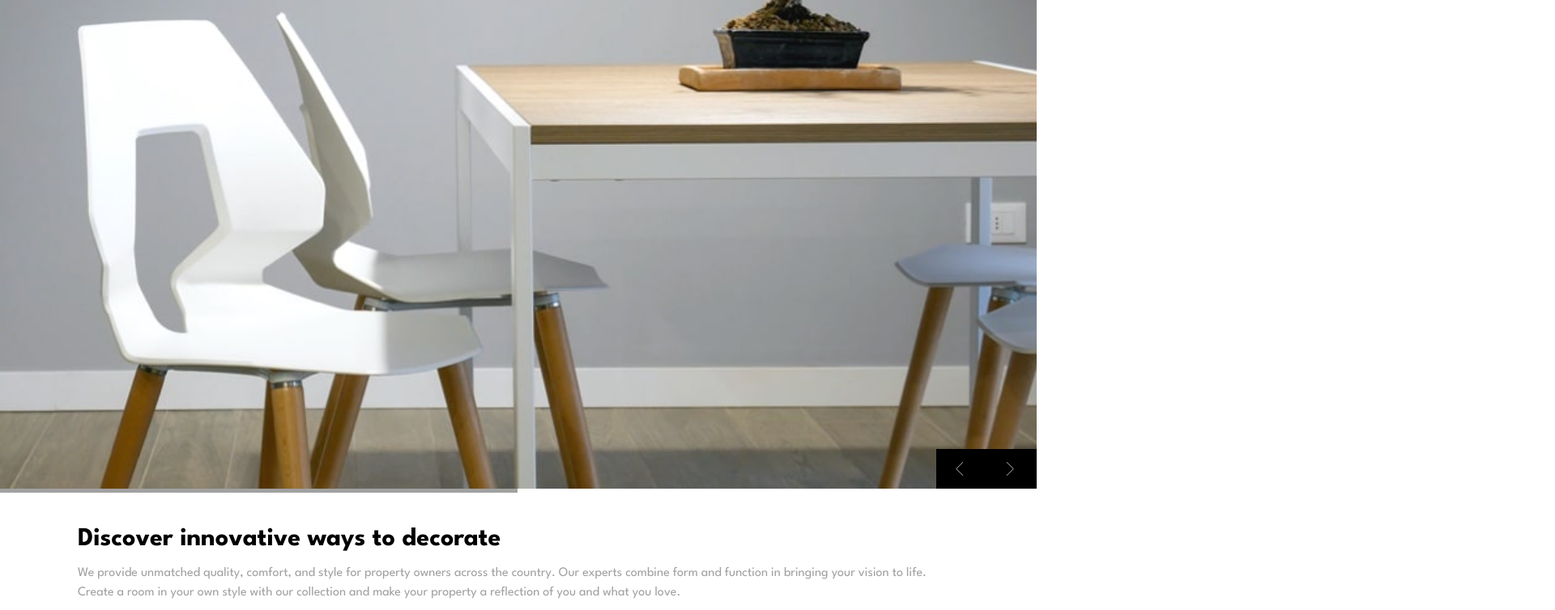
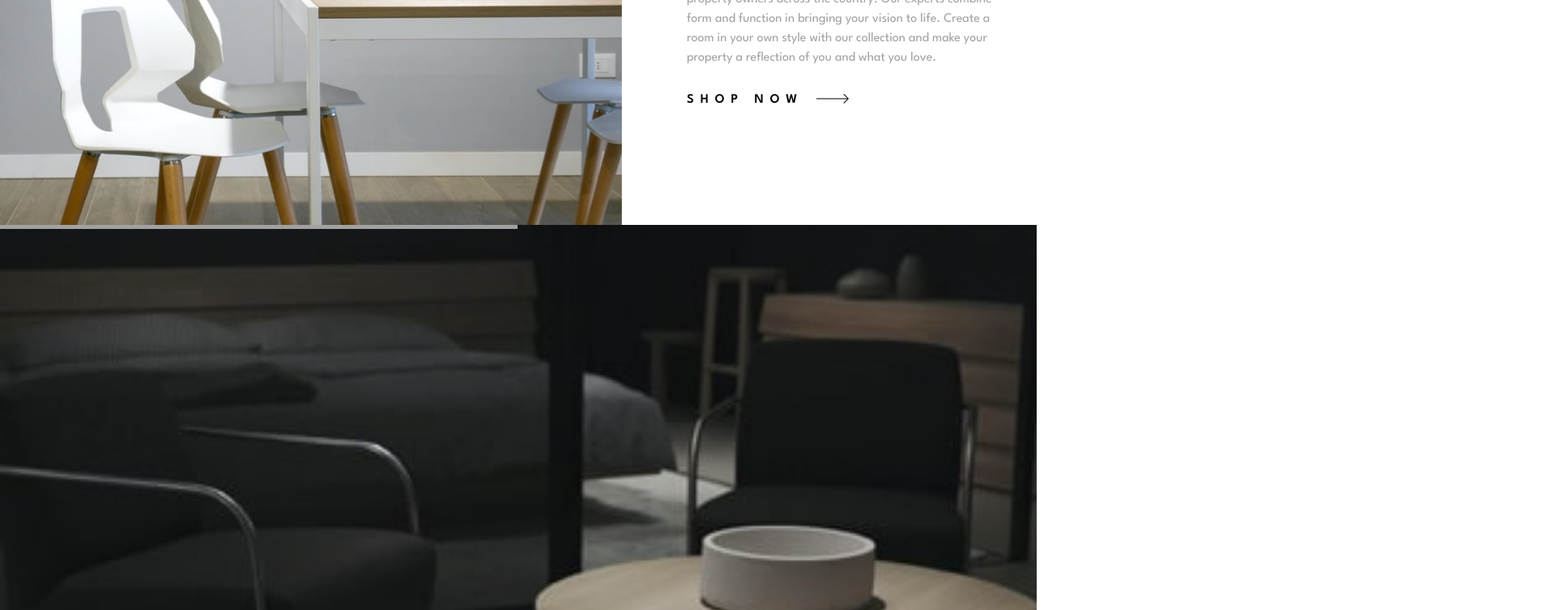
Before and after one commit to Arteque/room-homepage, a website: page index.html in a window 1280 px wide. Shown: the part 210-964 px from the top of the page at 81% size, 1920 px wide, since content can reach past the window. Drawn offline with Linux system fonts and the light colour scheme.

Commit message:
Start page Slider Desktop view

```diff
--- a/App.scss
+++ b/App.scss
@@ -54,7 +54,7 @@ a{
         justify-content: center;
         width: fit-content;
         padding-block: 1rem;
-        margin-block-end: 2rem;
+        // margin-block-end: 2rem;
     }
 }
 img{
@@ -97,8 +97,7 @@ header{
             gap: 1rem;
             opacity: 0;
             pointer-events: none;
-
-            transform:translateX(20px);
+            transform:translateX(-20px);
             a{
                 font-weight: 600;
             }
@@ -130,9 +129,8 @@ header{
         display:flex;
         align-items:center;
         justify-content: flex-start;
-        // max-width: 1100px;
-        left: 50%;
-        transform:translateX(-50%   );
+        padding: 0 5rem;
+        gap: 3rem;
         nav, nav.open{
             position:relative;
             background-color: transparent;
@@ -144,6 +142,16 @@ header{
                 a{
                     color:var(--white);
                     pointer-events: auto;
+                    transition:all 0.5s;
+                    position:relative;
+                    &::after{
+                        content:"";
+                        position:absolute;
+                        bottom: 0;
+                        width: 50%;
+                        left: 50%;
+                        transform:translateX(-50%);
+                    }
                 }
             }
         }
@@ -153,13 +161,15 @@ header{
 
 
 section{
+    // max-width: 1980px;
+    // margin-inline:auto;
     h2{
         font-size: 2rem;
+        padding-block-start: 3rem;
     }
     &#hero-section{
         .media-and-ctrls-container{
             position: relative;
-            // overflow: hidden;
             picture{
                 display: none;
                 &.current{
@@ -181,6 +191,9 @@ section{
                     width: 70%;
                     pointer-events: none;
                 }
+                @include desktop{
+                    right: -100%;
+                }
             }
             //Optional
             .timer-container{
@@ -194,8 +207,11 @@ section{
                 background-color: var(--gray);
             }
         }
+        .wrapper{
+            padding-block-end: 5rem;
+        }
         .texts-container{
-            padding-block: 3rem;
+
             overflow: hidden;
             .text-container{
                 display: none;
@@ -219,7 +235,28 @@ section{
                 }
             }
         }
+        @include desktop{
+            position:relative;
+            .media-and-ctrls-container{
+                position: unset;
+            }
+            .sliders-container{
+                display:flex;
+                align-items:center;
+                gap: 2rem;
+                .wrapper{
+                    max-width: 30%;
+                }
+                .media-and-ctrls-container{
+                    width: 60%;
+                }
+                .texts-container{
+                    width: 30%;
+                }
+            }
+        }
     }
+
 }
 @keyframes showData {
     0%{
```
Also changed, not shown: App.css, 1 other file.
